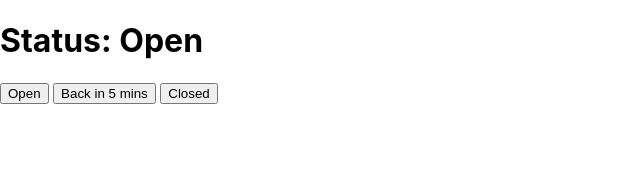
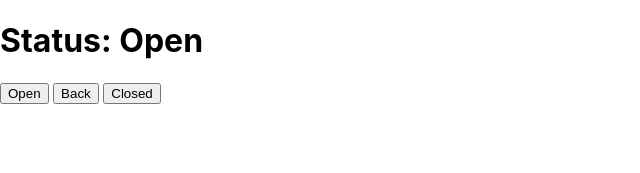
Before and after one commit to MahamJamil/hello-react, a React (Create React App) app: page / in a window 1280 px wide. Shown: the top 173 px of the page, without its empty margins (0-640 px from the left). Built offline with nearby package versions, Linux system fonts and the light colour scheme.

Commit message:
update button text

```diff
--- a/src/index.js
+++ b/src/index.js
@@ -12,8 +12,8 @@ function App({ name }) {
             () => setStatus("Open")
         } > Open < /button >  <
         button onClick = {
-            () => setStatus("Back")
-        } > Back in 5 mins < /button > <
+            () => setStatus("Back in 5 mins")
+        } > Back < /button > <
         button onClick = {
             () => setStatus("Closed")
         } > Closed < /button> < /
```
